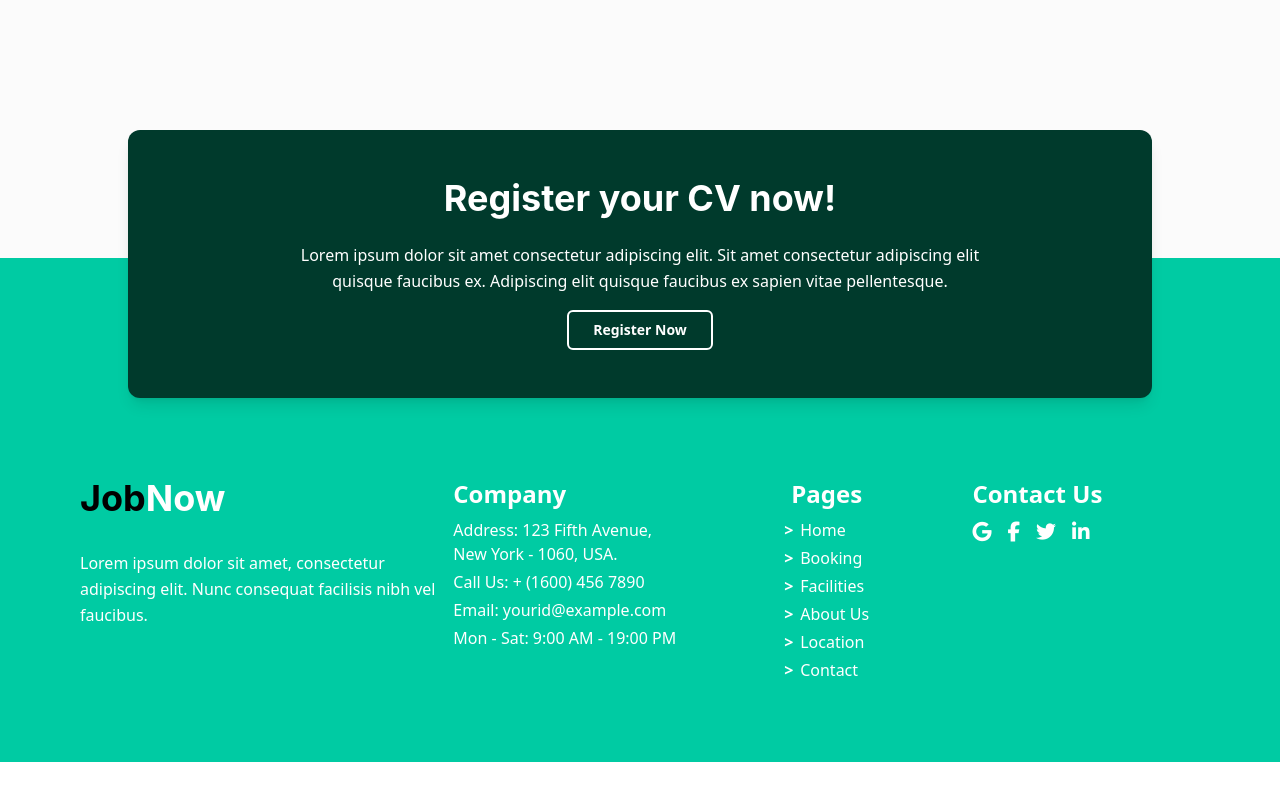
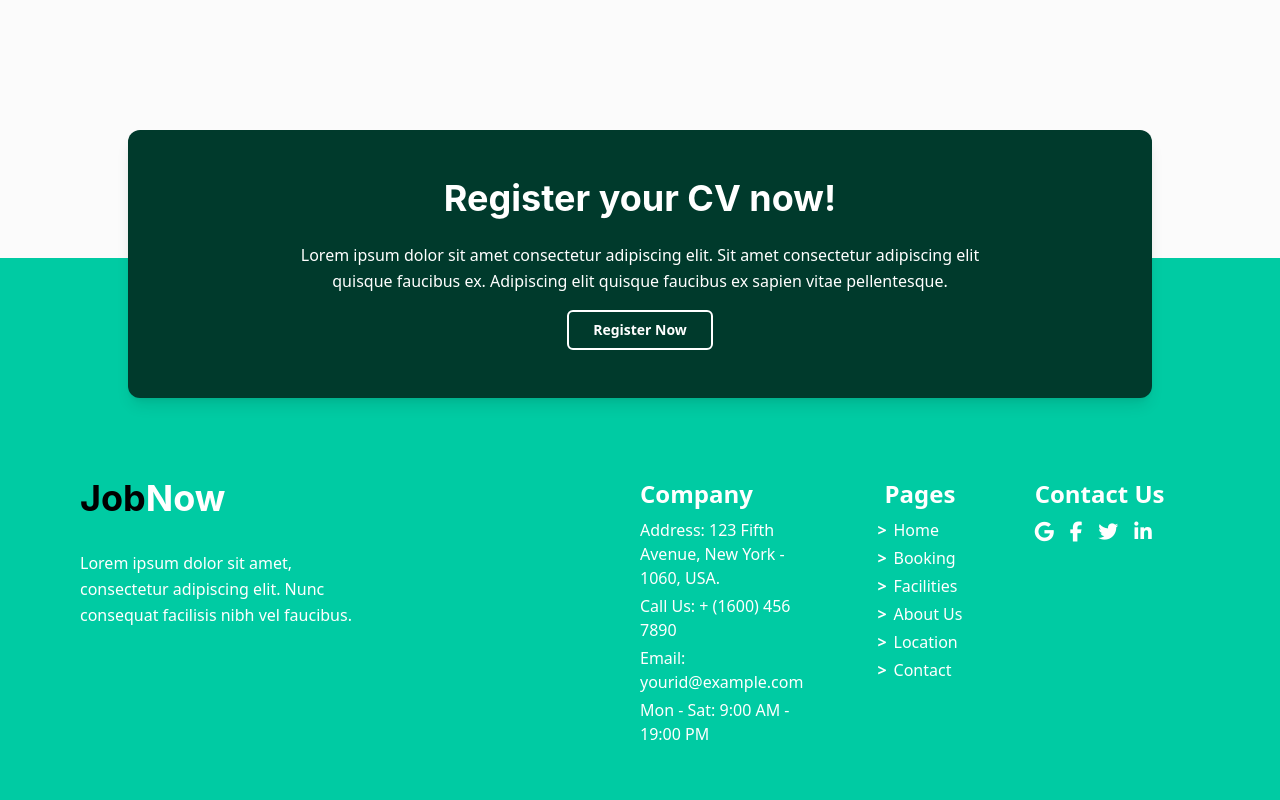
Before and after one commit to joyasamirsaad/jobsearchweb, a Next.js app: page / in a window 1280 px wide. Shown: the part 4158-4958 px from the top of the page. Before the commit the page ends 4920 px from the top, so only its background shows below. Built offline with nearby package versions, Linux system fonts and the light colour scheme.

Commit message:
Add files via upload

```diff
--- a/components/Footer.tsx
+++ b/components/Footer.tsx
@@ -3,7 +3,7 @@ import Link from 'next/link';
 export default function Footer() {
   return (
     <footer className="bg-[#00CBA3] flex flex-row flex-wrap pt-55 pb-20">
-      <div className="container mx-auto px-4 md:px-20 grid grid-cols-1 lg:grid-cols-6 gap-y-8 lg:gap-y-12">
+      <div className="container mx-auto px-4 md:px-20 grid grid-cols-1 lg:grid-cols-8 gap-y-8 lg:gap-y-12">
         {/* JobNow Logo + Description */}
         <div className="col-span-1 lg:col-span-2 flex flex-col items-start">
           <h1 className="text-2xl font-bold">
@@ -14,7 +14,7 @@ export default function Footer() {
         </div>
 
         {/* Wrapper for Company + Pages + Contact Us */}
-        <div className="col-span-1 lg:col-span-4 grid grid-cols-1 md:grid-cols-2 lg:grid-cols-3 gap-8">
+        <div className="col-span-1 lg:col-span-6 lg:col-start-5 grid grid-cols-1 md:grid-cols-2 lg:grid-cols-3 gap-8">
           {/* Company */}
           <div className="flex flex-col items-start text-left text-white">
             <h2 className="font-bold text-2xl mb-2">Company</h2>
```
